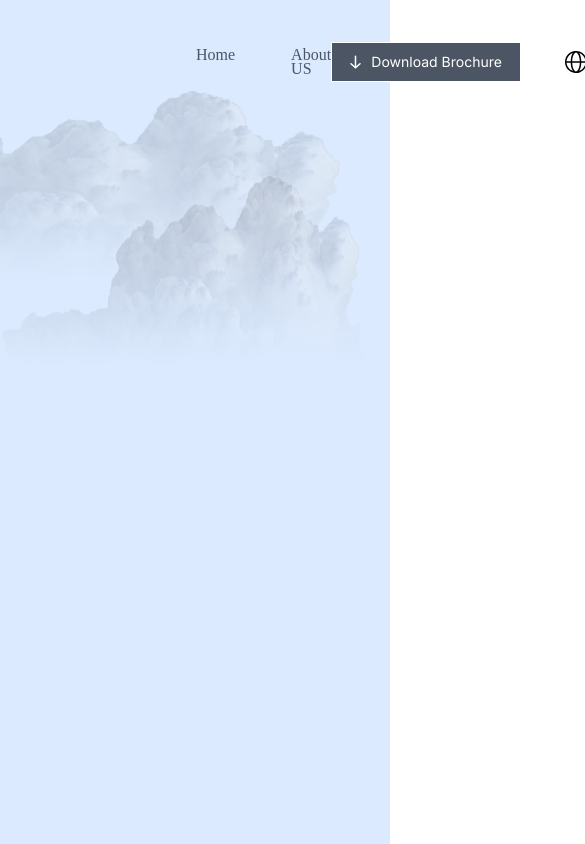
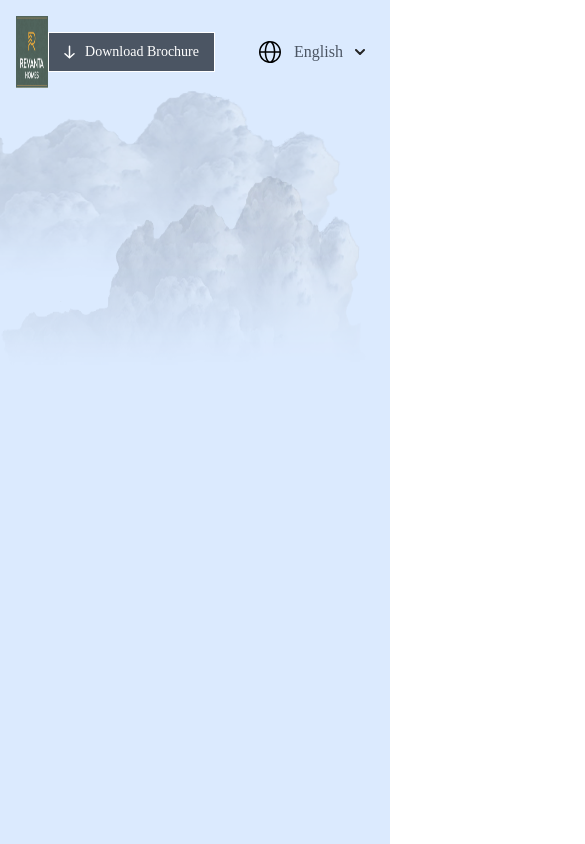
Before and after one commit to karshdev/revantahomes, a Next.js app: page / in a window 390 px wide. Shown: the top 844 px of the page, 585 px wide, since content can reach past the window. Built offline with nearby package versions, Linux system fonts and the light colour scheme.

Commit message:
added responsiveness to navbar

```diff
--- a/components/Navigation.js
+++ b/components/Navigation.js
@@ -4,33 +4,33 @@ import React from 'react'
 const Navigation = () => {
   return (
     <div className='flex p-4 justify-between items-center' >
-      <div className='flex gap-20 items-center justify-center ml-[100px] '>
+      <div className='flex justify-center items-center gap-20 md:gap-15'>
      <div>
-      <img src='/LOGO.png' className='w-[98px] h-[92px]'/>
+      <img src='/LOGO.png' className='w-[80px] h-[72px] sm:w-[98px] sm:h-[92px]'/>
      </div>
 
-<div className='flex gap-14 '>
-  <Link href="/" className="text-gray-600 text-base font-[400px] font-['Manrope'] leading-[14px]">Home</Link>
-  <Link  href="/" className="text-gray-600 text-base font-[400px] font-['Manrope'] leading-[14px]">About US</Link>
+<div className=' hidden sm:flex sm:gap-14 sm:visible  '>
+  <Link href="/" className="text-gray-600 text-base font-[http://localhost:3000/Cloud2.png400px] font-['Manrope'] leading-[14px]">Home</Link>
+  <Link  href="/" className="text-gray-600 text-base font-[400px] font-['Manrope'] leading-[14px]">About Us</Link>
   </div>
   </div>
-  <div className='flex gap-10 mr-[100px] '>
-    <div className="w-[190px] h-10 px-[15px] py-[13px] bg-gray-600 border border-white justify-center items-center gap-[10px] inline-flex">
+  <div className='flex gap-10 '>
+    <div className="w-[max-content] h-10 px-[15px] py-[13px] bg-gray-600 border border-white justify-center items-center gap-[10px] inline-flex">
       <img src='download.svg' />
      <a
-          className="text-white text-sm font-[400px]font-['Manrope'] leading-[14px] "
+          className="text-white text-sm font-[400px] font-['Manrope'] leading-[14px]"
           href="/brochure.pdf"
           download
        >
-        Download Brochure
+    Download Brochure
        </a>
        </div>
        <div className='w-[119px] h-10 px-1 py-[9px] justify-start items-center gap-[13px] inline-flex'>
         <img src='/language.svg' />
-        <div className='flex gap-3 items-center justify-center'>
+        <button className='flex gap-3 items-center justify-center'>
           <span className="text-gray-600 text-base font-[400px] font-['Manrope'] leading-[14px] cursor-pointer">English</span>
           <img src='/down.svg' />
-        </div>
+        </button>
        </div>
   </div>
 
```
